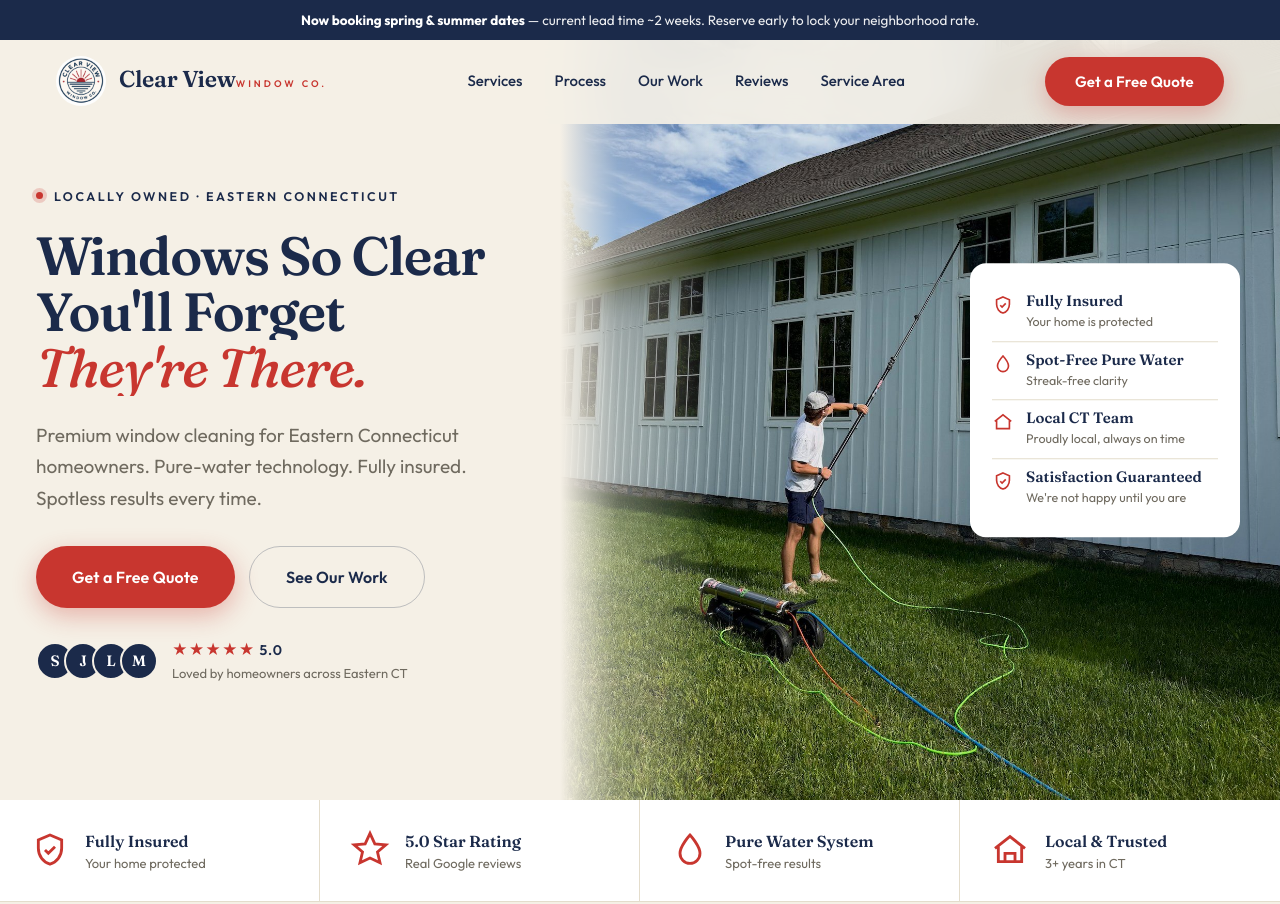
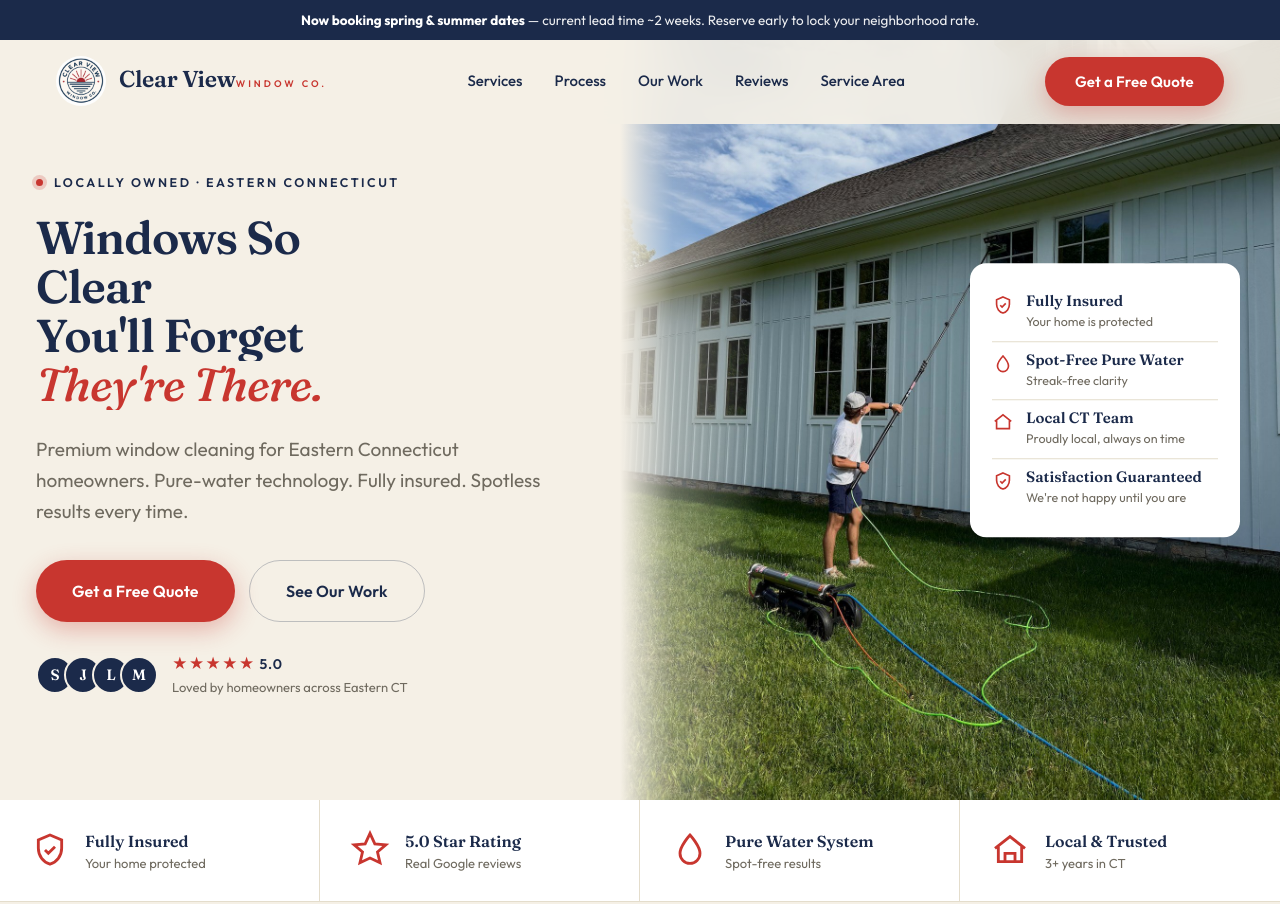
Before and after one commit to garrisonlking-hue/clearview-website, a plain HTML site: page index.html in a window 1280 px wide. Shown: the top 904 px of the page. Drawn offline with nearby package versions, Linux system fonts and the light colour scheme.

Commit message:
Update index.html

```diff
--- a/index.html
+++ b/index.html
@@ -109,7 +109,7 @@
 
   /* hero — full-bleed split layout */
   .hero{position:relative;background:var(--cream);overflow:hidden;}
-  .hero-grid{display:grid;grid-template-columns:minmax(0,560px) 1fr;gap:0;align-items:stretch;min-height:100vh;}
+  .hero-grid{display:grid;grid-template-columns:minmax(0,620px) 1fr;gap:0;align-items:stretch;min-height:100vh;}
   @media(max-width:980px){.hero-grid{grid-template-columns:1fr;min-height:0;}}
   .hero-left{position:relative;z-index:3;display:flex;flex-direction:column;justify-content:center;padding:150px 48px 80px max(36px,calc((100vw - 1300px)/2 + 36px));}
   @media(max-width:1180px){.hero-left{padding-left:36px;padding-right:36px;}}
@@ -117,7 +117,7 @@
   .hero-eyebrow{display:inline-flex;align-items:center;gap:11px;font-weight:600;font-size:12.5px;letter-spacing:.2em;text-transform:uppercase;color:var(--navy);margin-bottom:22px;opacity:0;transform:translateY(20px);transition:opacity .8s,transform .8s;}
   .hero.intro .hero-eyebrow{opacity:1;transform:none;}
   .hero-eyebrow .dot{width:7px;height:7px;border-radius:50%;background:var(--red);box-shadow:0 0 0 4px rgba(200,54,47,.2);}
-  .hero h1{font-size:clamp(40px,4.2vw,60px);font-weight:600;color:var(--navy);letter-spacing:-.025em;line-height:1.04;}
+  .hero h1{font-size:clamp(38px,3.6vw,54px);font-weight:600;color:var(--navy);letter-spacing:-.02em;line-height:1.06;max-width:11ch;}
   .hero h1 .ln{display:block;overflow:hidden;}
   .hero h1 .ln span{display:block;transform:translateY(110%);transition:transform 1s cubic-bezier(.2,.8,.2,1);}
   .hero.intro h1 .ln span{transform:translateY(0);}
```
